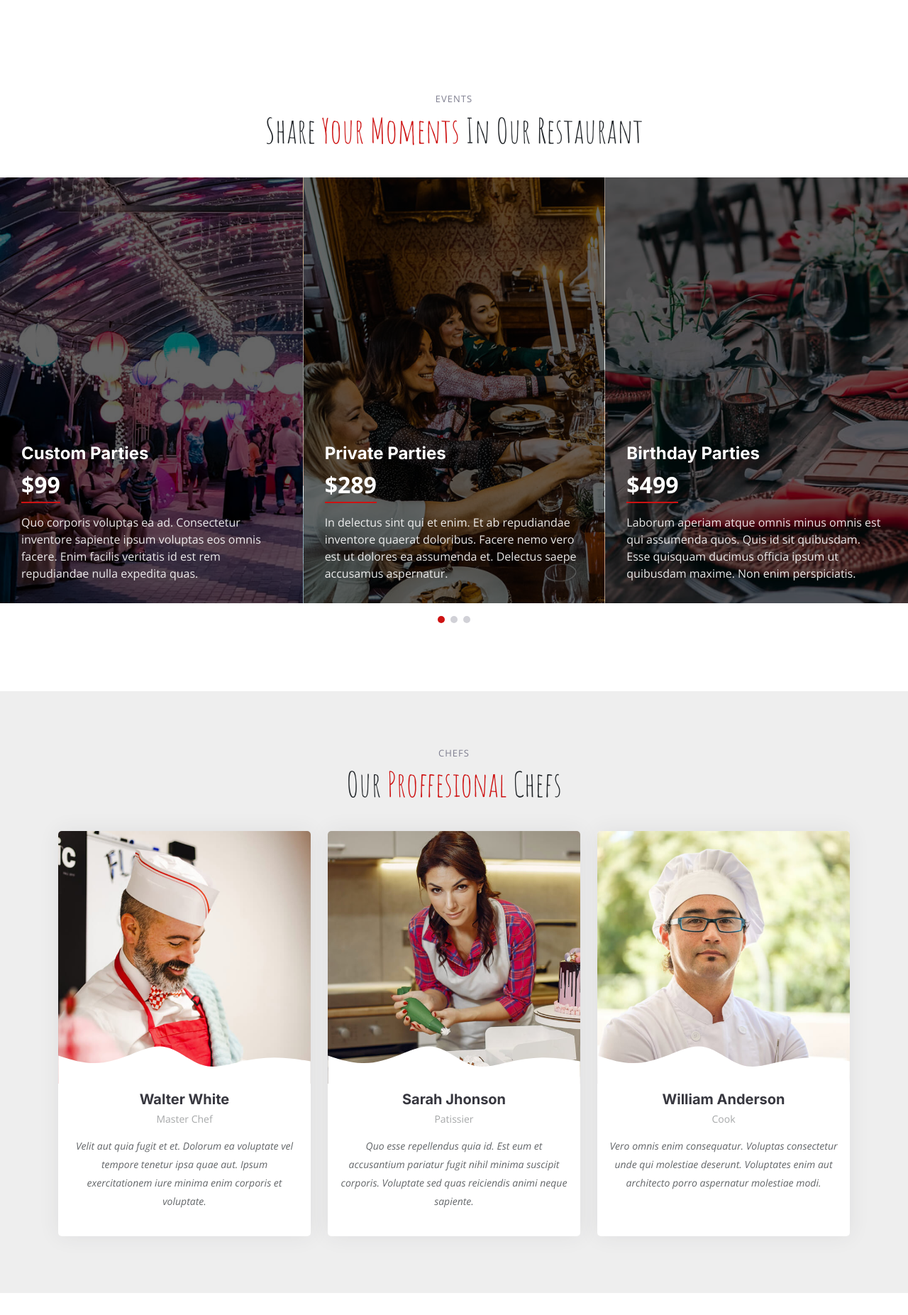
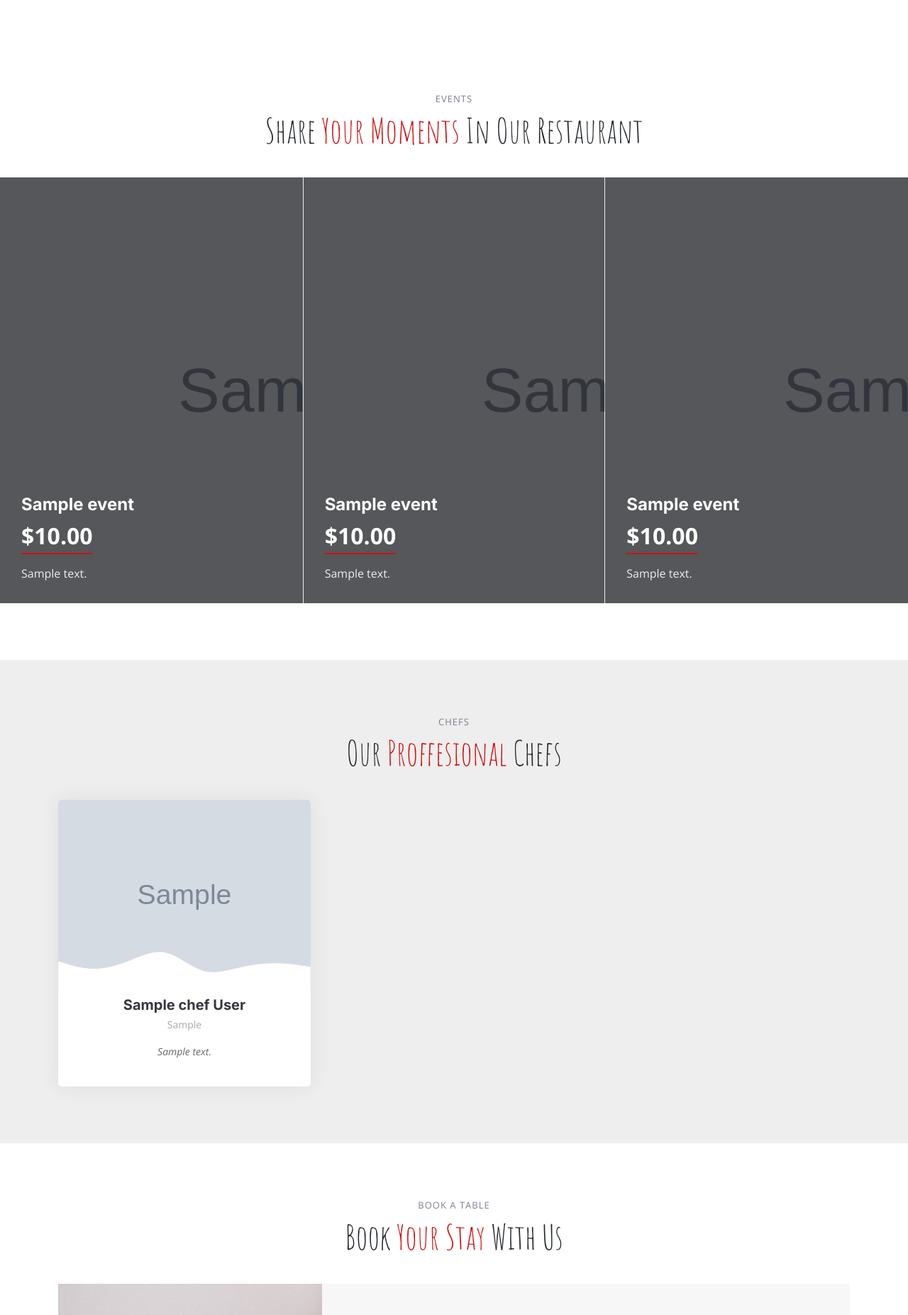
Before and after one commit to v-kobyletskiy/yummy_jan, a Django app: page / in a window 1280 px wide. Shown: the part 669-2522 px from the top of the page at 71% size. Run offline with Django 5.2, Linux system fonts and the light colour scheme; tables that the repository leaves empty hold one stand-in row (values such as "Sample post"); grey boxes marked "Sample" are stand-in pictures; some libraries are stand-ins or nearby versions.

Commit message:
get chefs, events, gallery data from database

```diff
--- a/home/admin.py
+++ b/home/admin.py
@@ -1,9 +1,12 @@
 from django.contrib import admin
 from django.utils.safestring import mark_safe
 from .models import FooterItem
-from .models import DishCategory, Dish
+from .models import DishCategory, Dish, Chef, Events, Gallery
 
 admin.site.register(FooterItem)
+admin.site.register(Chef)
+admin.site.register(Events)
+admin.site.register(Gallery)
 
 @admin.register(DishCategory)
 class DishCategoryAdmin(admin.ModelAdmin):
--- a/home/models.py
+++ b/home/models.py
@@ -53,3 +53,29 @@ class FooterItem(models.Model):
     facebook = models.URLField(max_length=255, blank=True)
     instagram = models.URLField(max_length=255, blank=True)
     youtube = models.URLField(max_length=255, blank=True)
+
+class Chef(models.Model):
+    name = models.CharField(max_length=50)
+    surname = models.CharField(max_length=50)
+    appointment = models.CharField(max_length=50)
+    description = models.TextField(max_length=1000, blank=True)
+    position = models.PositiveSmallIntegerField(unique=True)
+    is_visible = models.BooleanField(default=True)
+    photo = models.ImageField(upload_to='chefs_photos', blank=True)
+
+    def __str__(self):
+        return f'{self.name} {self.surname}'
+
+class Events(models.Model):
+    name = models.CharField(max_length=50)
+    price = models.DecimalField(max_digits=6, decimal_places=2)
+    description = models.TextField()
+    photo = models.ImageField(upload_to='events')
+    is_visible = models.BooleanField(default=True)
+    position = models.PositiveSmallIntegerField(default=1)
+
+class Gallery(models.Model):
+    photo = models.ImageField(upload_to='gallery')
+    is_visible = models.BooleanField(default=True)
+    position = models.PositiveSmallIntegerField(default=1)
+    name = models.CharField(max_length=50)
--- a/home/templates/chefs.html
+++ b/home/templates/chefs.html
@@ -8,11 +8,11 @@
         </div>
 
         <div class="row gy-4">
-
+            {% for chef in chefs %}
           <div class="col-lg-4 col-md-6 d-flex align-items-stretch" data-aos="fade-up" data-aos-delay="100">
             <div class="chef-member">
               <div class="member-img">
-                <img src="assets/img/chefs/chefs-1.jpg" class="img-fluid" alt="">
+                <img src="{{ chef.photo.url }}" class="img-fluid" alt="{{ chef.surname }}">
                 <div class="social">
                   <a href=""><i class="bi bi-twitter"></i></a>
                   <a href=""><i class="bi bi-facebook"></i></a>
@@ -21,51 +21,14 @@
                 </div>
               </div>
               <div class="member-info">
-                <h4>Walter White</h4>
-                <span>Master Chef</span>
-                <p>Velit aut quia fugit et et. Dolorum ea voluptate vel tempore tenetur ipsa quae aut. Ipsum exercitationem iure minima enim corporis et voluptate.</p>
+                <h4>{{ chef }}</h4>
+                <span>{{ chef.appointment }}</span>
+                <p>{{ chef.description }}</p>
               </div>
             </div>
           </div><!-- End Chefs Member -->
 
-          <div class="col-lg-4 col-md-6 d-flex align-items-stretch" data-aos="fade-up" data-aos-delay="200">
-            <div class="chef-member">
-              <div class="member-img">
-                <img src="assets/img/chefs/chefs-2.jpg" class="img-fluid" alt="">
-                <div class="social">
-                  <a href=""><i class="bi bi-twitter"></i></a>
-                  <a href=""><i class="bi bi-facebook"></i></a>
-                  <a href=""><i class="bi bi-instagram"></i></a>
-                  <a href=""><i class="bi bi-linkedin"></i></a>
-                </div>
-              </div>
-              <div class="member-info">
-                <h4>Sarah Jhonson</h4>
-                <span>Patissier</span>
-                <p>Quo esse repellendus quia id. Est eum et accusantium pariatur fugit nihil minima suscipit corporis. Voluptate sed quas reiciendis animi neque sapiente.</p>
-              </div>
-            </div>
-          </div><!-- End Chefs Member -->
-
-          <div class="col-lg-4 col-md-6 d-flex align-items-stretch" data-aos="fade-up" data-aos-delay="300">
-            <div class="chef-member">
-              <div class="member-img">
-                <img src="assets/img/chefs/chefs-3.jpg" class="img-fluid" alt="">
-                <div class="social">
-                  <a href=""><i class="bi bi-twitter"></i></a>
-                  <a href=""><i class="bi bi-facebook"></i></a>
-                  <a href=""><i class="bi bi-instagram"></i></a>
-                  <a href=""><i class="bi bi-linkedin"></i></a>
-                </div>
-              </div>
-              <div class="member-info">
-                <h4>William Anderson</h4>
-                <span>Cook</span>
-                <p>Vero omnis enim consequatur. Voluptas consectetur unde qui molestiae deserunt. Voluptates enim aut architecto porro aspernatur molestiae modi.</p>
-              </div>
-            </div>
-          </div><!-- End Chefs Member -->
-
+            {% endfor %}
         </div>
 
       </div>
--- a/home/templates/contacts.html
+++ b/home/templates/contacts.html
@@ -16,7 +16,7 @@
               <i class="icon bi bi-map flex-shrink-0"></i>
               <div>
                 <h3>Our Address</h3>
-                <p>A108 Adam Street, New York, NY 535022</p>
+                <p>{{ footer_items.address|safe }}</p>
               </div>
             </div>
           </div><!-- End Info Item -->
@@ -26,7 +26,7 @@
               <i class="icon bi bi-envelope flex-shrink-0"></i>
               <div>
                 <h3>Email Us</h3>
-                <p>contact@example.com</p>
+                <p>{{ footer_items.email }}</p>
               </div>
             </div>
           </div><!-- End Info Item -->
@@ -36,7 +36,7 @@
               <i class="icon bi bi-telephone flex-shrink-0"></i>
               <div>
                 <h3>Call Us</h3>
-                <p>+1 5589 55488 55</p>
+                <p>{{ footer_items.email }}</p>
               </div>
             </div>
           </div><!-- End Info Item -->
@@ -46,7 +46,7 @@
               <i class="icon bi bi-share flex-shrink-0"></i>
               <div>
                 <h3>Opening Hours</h3>
-                <div><strong>Mon-Sat:</strong> 11AM - 23PM;
+                <div><strong>Mon-Sat:</strong> {{ footer_items.working_hours|safe }}
                   <strong>Sunday:</strong> Closed
                 </div>
               </div>
--- a/home/templates/events.html
+++ b/home/templates/events.html
@@ -10,29 +10,13 @@
         <div class="slides-3 swiper" data-aos="fade-up" data-aos-delay="100">
           <div class="swiper-wrapper">
 
-            <div class="swiper-slide event-item d-flex flex-column justify-content-end" style="background-image: url(assets/img/events-1.jpg)">
-              <h3>Custom Parties</h3>
-              <div class="price align-self-start">$99</div>
-              <p class="description">
-                Quo corporis voluptas ea ad. Consectetur inventore sapiente ipsum voluptas eos omnis facere. Enim facilis veritatis id est rem repudiandae nulla expedita quas.
-              </p>
-            </div><!-- End Event item -->
-
-            <div class="swiper-slide event-item d-flex flex-column justify-content-end" style="background-image: url(assets/img/events-2.jpg)">
-              <h3>Private Parties</h3>
-              <div class="price align-self-start">$289</div>
-              <p class="description">
-                In delectus sint qui et enim. Et ab repudiandae inventore quaerat doloribus. Facere nemo vero est ut dolores ea assumenda et. Delectus saepe accusamus aspernatur.
-              </p>
-            </div><!-- End Event item -->
-
-            <div class="swiper-slide event-item d-flex flex-column justify-content-end" style="background-image: url(assets/img/events-3.jpg)">
-              <h3>Birthday Parties</h3>
-              <div class="price align-self-start">$499</div>
-              <p class="description">
-                Laborum aperiam atque omnis minus omnis est qui assumenda quos. Quis id sit quibusdam. Esse quisquam ducimus officia ipsum ut quibusdam maxime. Non enim perspiciatis.
-              </p>
-            </div><!-- End Event item -->
+            {% for event in events %}
+                <div class="swiper-slide event-item d-flex flex-column justify-content-end" style="background-image: url({{ event.photo.url }})">
+                  <h3>{{ event.name }}</h3>
+                  <div class="price align-self-start">${{ event.price }}</div>
+                  <p class="description">{{ event.description }}</p>
+                </div><!-- End Event item -->
+            {% endfor %}
 
           </div>
           <div class="swiper-pagination"></div>
--- a/home/templates/gallery.html
+++ b/home/templates/gallery.html
@@ -9,14 +9,13 @@
 
         <div class="gallery-slider swiper">
           <div class="swiper-wrapper align-items-center">
-            <div class="swiper-slide"><a class="glightbox" data-gallery="images-gallery" href="assets/img/gallery/gallery-1.jpg"><img src="assets/img/gallery/gallery-1.jpg" class="img-fluid" alt=""></a></div>
-            <div class="swiper-slide"><a class="glightbox" data-gallery="images-gallery" href="assets/img/gallery/gallery-2.jpg"><img src="assets/img/gallery/gallery-2.jpg" class="img-fluid" alt=""></a></div>
-            <div class="swiper-slide"><a class="glightbox" data-gallery="images-gallery" href="assets/img/gallery/gallery-3.jpg"><img src="assets/img/gallery/gallery-3.jpg" class="img-fluid" alt=""></a></div>
-            <div class="swiper-slide"><a class="glightbox" data-gallery="images-gallery" href="assets/img/gallery/gallery-4.jpg"><img src="assets/img/gallery/gallery-4.jpg" class="img-fluid" alt=""></a></div>
-            <div class="swiper-slide"><a class="glightbox" data-gallery="images-gallery" href="assets/img/gallery/gallery-5.jpg"><img src="assets/img/gallery/gallery-5.jpg" class="img-fluid" alt=""></a></div>
-            <div class="swiper-slide"><a class="glightbox" data-gallery="images-gallery" href="assets/img/gallery/gallery-6.jpg"><img src="assets/img/gallery/gallery-6.jpg" class="img-fluid" alt=""></a></div>
-            <div class="swiper-slide"><a class="glightbox" data-gallery="images-gallery" href="assets/img/gallery/gallery-7.jpg"><img src="assets/img/gallery/gallery-7.jpg" class="img-fluid" alt=""></a></div>
-            <div class="swiper-slide"><a class="glightbox" data-gallery="images-gallery" href="assets/img/gallery/gallery-8.jpg"><img src="assets/img/gallery/gallery-8.jpg" class="img-fluid" alt=""></a></div>
+            {% for item in gallery %}
+                <div class="swiper-slide">
+                    <a class="glightbox" data-gallery="images-gallery" href="{{ item.photo.url }}">
+                        <img src="{{ item.photo.url }}" class="img-fluid" alt="{{ item.name }}">
+                    </a>
+                </div>
+            {% endfor %}
           </div>
           <div class="swiper-pagination"></div>
         </div>
--- a/home/views.py
+++ b/home/views.py
@@ -1,10 +1,16 @@
 from django.shortcuts import render
-from .models import DishCategory
+from .models import DishCategory, Chef, Events, Gallery
 
 
 def main_page(request):
     categories = DishCategory.objects.filter(is_visible=True)
+    chefs = Chef.objects.filter(is_visible=True)
+    events = Events.objects.filter(is_visible=True)
+    gallery = Gallery.objects.filter(is_visible=True)
     context = {
-        'categories': categories
+        'categories': categories,
+        'chefs': chefs,
+        'events': events,
+        'gallery': gallery,
     }
     return render(request, 'index.html', context=context)
--- a/templates/layouts/footer.html
+++ b/templates/layouts/footer.html
@@ -38,10 +38,10 @@
         <div class="col-lg-3 col-md-6 footer-links">
           <h4>Follow Us</h4>
           <div class="social-links d-flex">
-            <a href="#" class="twitter"><i class="bi bi-twitter"></i></a>
-            <a href="#" class="facebook"><i class="bi bi-facebook"></i></a>
-            <a href="#" class="instagram"><i class="bi bi-instagram"></i></a>
-            <a href="#" class="linkedin"><i class="bi bi-linkedin"></i></a>
+            <a href="{{ footer_items.twitter }}" class="twitter"><i class="bi bi-twitter"></i></a>
+            <a href="{{ footer_items.facebook }}" class="facebook"><i class="bi bi-facebook"></i></a>
+            <a href="{{ footer_items.instagram }}" class="instagram"><i class="bi bi-instagram"></i></a>
+            <a href="{{ footer_items.youtube }}" class="linkedin"><i class="bi bi-linkedin"></i></a>
           </div>
         </div>
 
```
Also changed, not shown: home/migrations/0003_chef.py (added), home/migrations/0004_events.py (added), home/migrations/0005_gallery.py (added).
